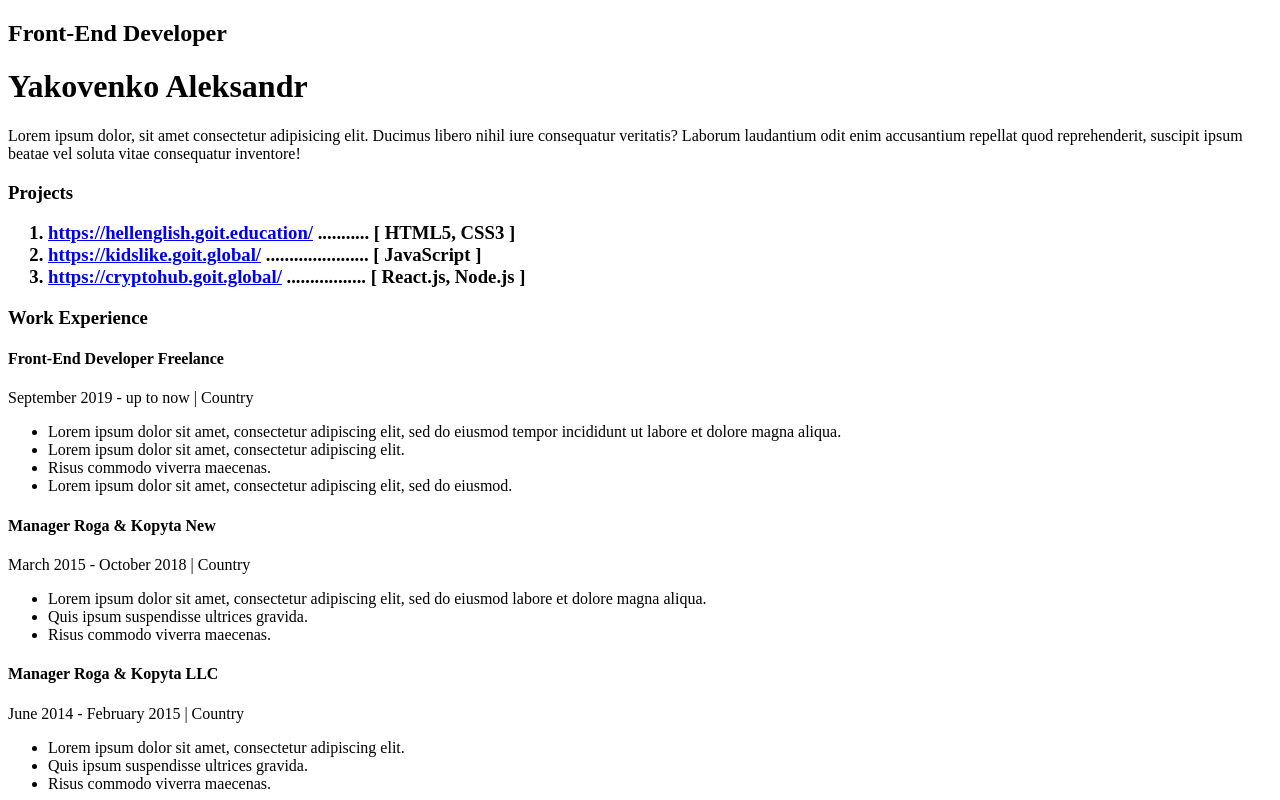
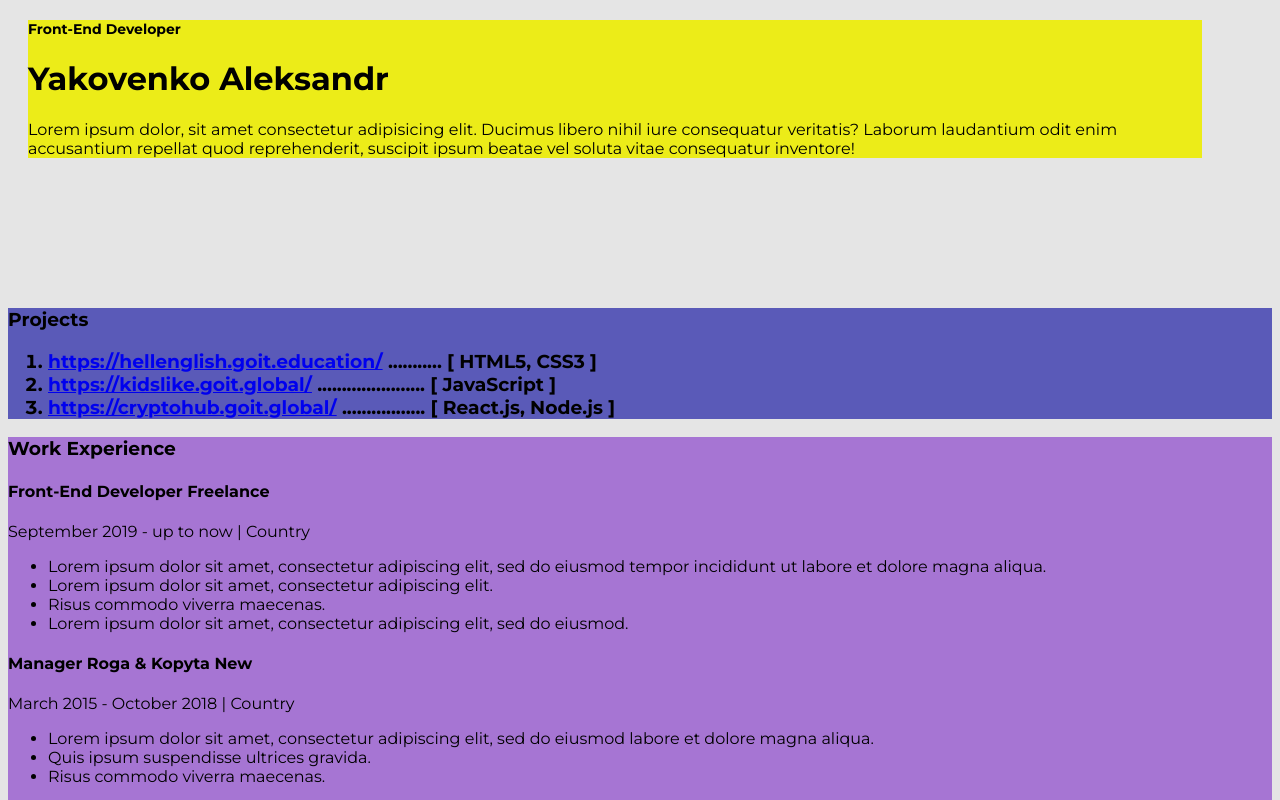
Before and after one commit to AleksandrYakovenko1984/my-resume--2, a plain HTML site: page index.html in a window 1280 px wide. Shown: the top 800 px of the page. Drawn offline with Linux system fonts and the light colour scheme.

Commit message:
применил стили и классы

```diff
--- /dev/null
+++ b/css/style.css
@@ -0,0 +1,22 @@
+body {
+  font-family: 'Montserrat', sans-serif;
+  background-color: #e5e5e5;
+}
+.about-me-profession {
+  font-size: 14px;
+  font-weight: 700;
+  color: #000;
+}
+.about-me-section {
+  background-color: rgb(236, 236, 24);
+  margin: 20px 70px 150px 20px;
+}
+.my-projects-section {
+  background-color: rgb(90, 90, 184);
+}
+.my-work-experience-section {
+  background-color: rgb(166, 117, 211);
+}
+.my-education-section {
+  background-color: rgb(59, 153, 59);
+}
--- a/index.html
+++ b/index.html
@@ -5,6 +5,9 @@
     <meta http-equiv="X-UA-Compatible" content="IE=edge">
     <meta name="viewport" content="width=device-width, initial-scale=1.0">
     <title>my resume #2</title>
+    <link rel="preconnect" href="https://fonts.gstatic.com">
+    <link href="https://fonts.googleapis.com/css2?family=Montserrat:wght@400;700&display=swap" rel="stylesheet">
+    <link rel="stylesheet" href="css/style.css">
 </head>
 <body>
         <!--Main container-->
@@ -12,17 +15,17 @@
         <!--Main content section-->
             <div>
         <!--About me section-->
-        <div>
-    <h2>Front-End Developer</h2>
+        <div class="about-me-section">
+    <h2 class="about-me-profession">Front-End Developer</h2>
     <h1> Yakovenko Aleksandr</h1>
 
     <p> Lorem ipsum dolor, sit amet consectetur adipisicing elit. Ducimus libero nihil iure consequatur veritatis? Laborum laudantium odit enim accusantium repellat quod reprehenderit, suscipit ipsum beatae vel soluta vitae consequatur inventore!</p>
     </div>
 <!--My projects section-->
-<div>
+<div class="my-projects-section">
 <h3> Projects
 <ol>
-    <li> <a href="https://hellenglish.goit.education/"> https://hellenglish.goit.education/</a>
+    <li > <a href="https://hellenglish.goit.education/"> https://hellenglish.goit.education/</a>
         <span>...........</span>
        <span> [ HTML5, CSS3 ]</span>
     </li>
@@ -35,12 +38,10 @@
        <span>[ React.js, Node.js ]</span>
     </li>
 
-
-
 </ol>
     </div>
     <!--My work experience-->
-    <div>
+    <div class="my-work-experience-section">
        <h3> Work Experience</h3>
        <!--Company 3-->
        <div>
@@ -77,14 +78,14 @@
     </div>
 </div>
 <!--My education section-->
-<div>
+<div class="my-education-section">
     <h3>Education</h3>
     <h4> National University of Radioelectronics</h4>
-    <p>September 2009 - June 2014 | Country</p>
+    <p >September 2009 - June 2014 | Country</p>
 
 </div>
 </div>
-</div>
+
 <!--Sidebar section-->
 <aside>
 <img src="img/IMG_20201005_174742.jpg" alt="my foto">
@@ -92,11 +93,11 @@
 <div>
    <h3> contacts</h3>
 
-   <div> <span>C:</span> <a href="tel:+77777777777"> +7 777 777 77 77</a>
+   <div> <span>C:</span> <a href="tel:+380999623540"> +380999623540</a>
 </div>
 
    <div> <span>E:</span>
-      <a href="mailto:chornyiav@gmail.com">chornyiav@gmail.com</a>
+      <a href="mailto:jakovenko.gav@gmail.com">jakovenko.gav@gmail.com</a>
 
    </div>
 
```
Also changed, not shown: css/styles.css (deleted).
